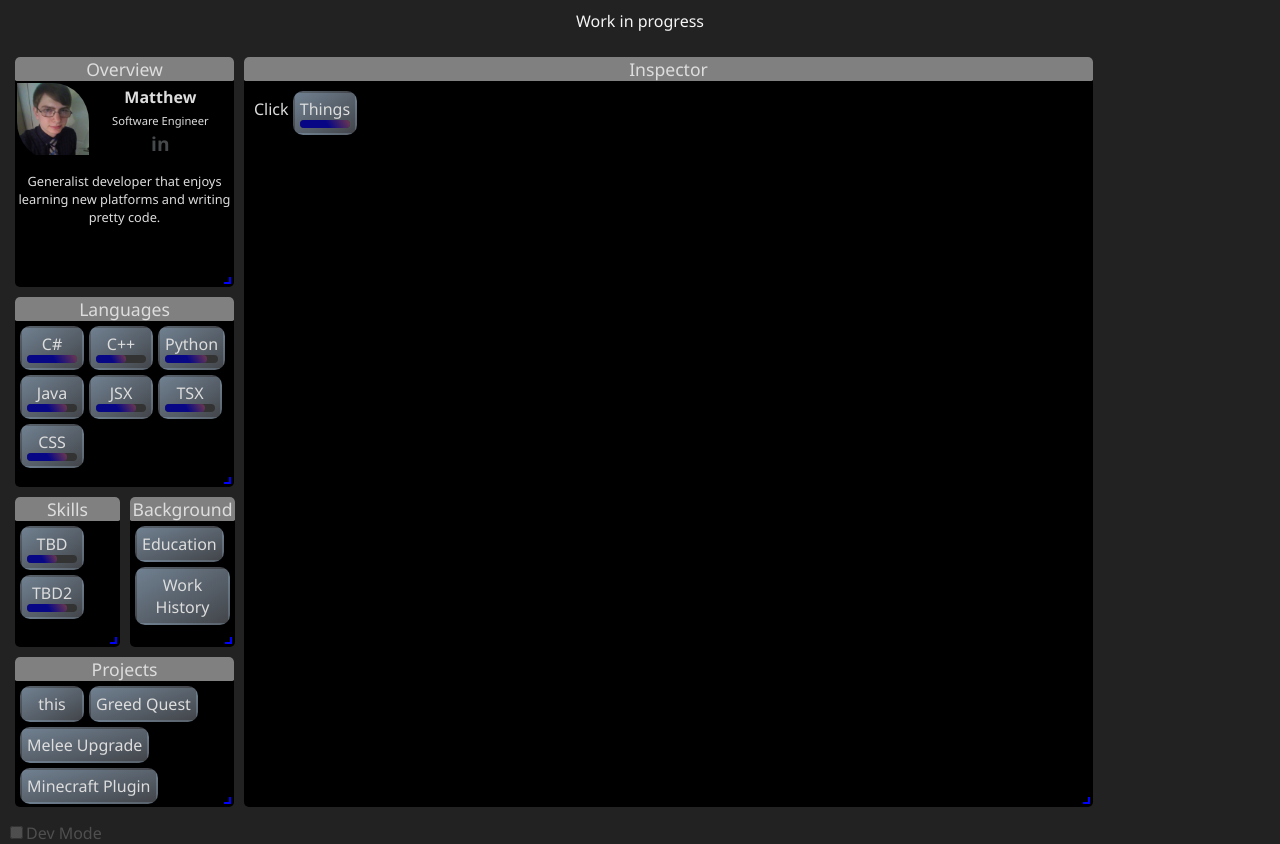
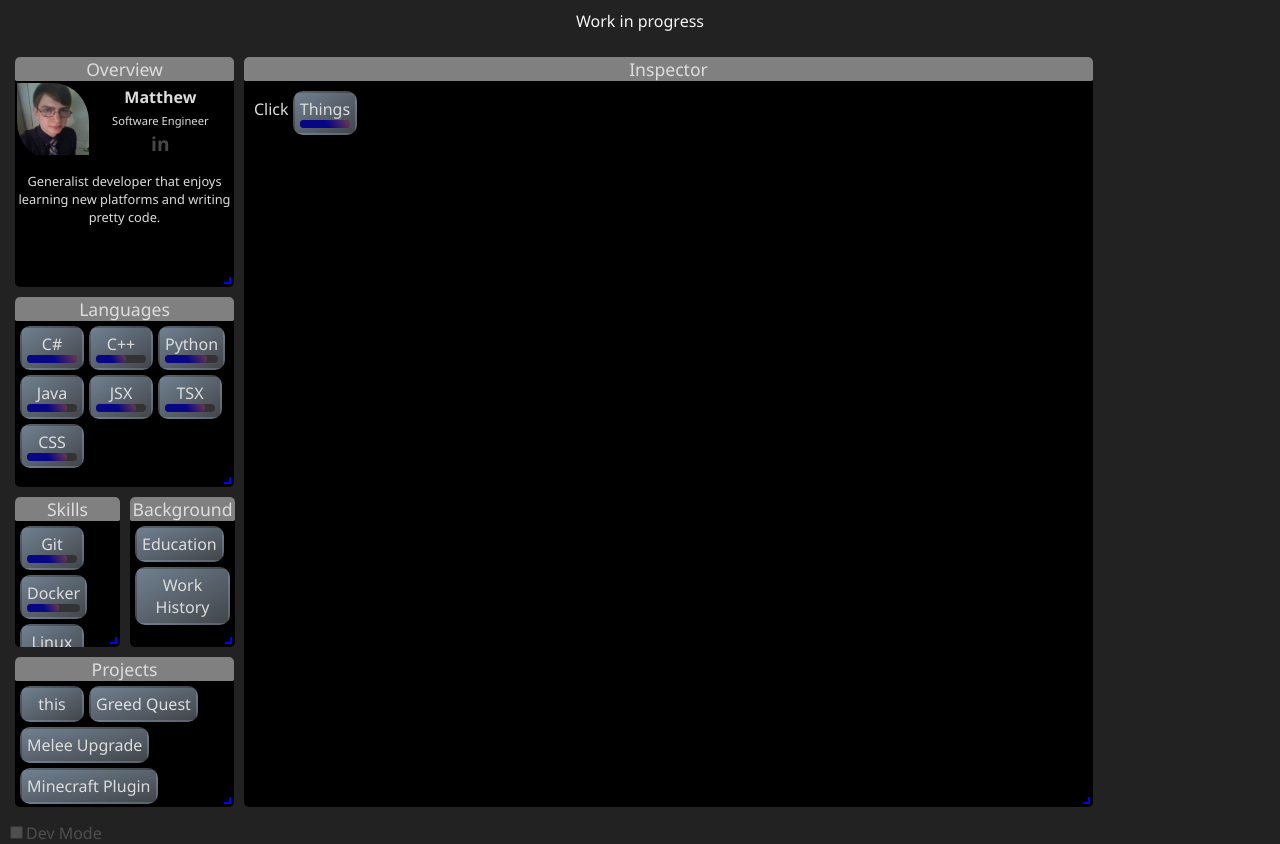
Before and after one commit to Mathalous/Mathalous.github.io, a React (Create React App) app: page / in a window 1280 px wide. Built offline with nearby package versions, Linux system fonts and the light colour scheme.

Commit message:
adding a few basic skills

```diff
--- a/src/components/widgets/sub-components/GenericFallback.tsx
+++ b/src/components/widgets/sub-components/GenericFallback.tsx
@@ -2,8 +2,8 @@ import React from "react";
 import { NamedNodeProps } from "./ItemNode";
 
 export function GenericFallback(props:NamedNodeProps){
-  return <div style={{textAlign:'center'}}>
-      <h3>{props.item.name}</h3>
+  return <div >
+      <h3 style={{textAlign:'center'}}>{props.item.name}</h3>
       <p>
         {props.item.description}
       </p>
--- a/src/constants/Data.tsx
+++ b/src/constants/Data.tsx
@@ -18,8 +18,13 @@ export const Data : IConfig = {
     {name:"CSS",    level:4,  description:'Web styling using .css files'},
   ],
   [ConfigNames.Skills]:[
-    {name:"TBD",    level:3,  description:'N/A'},
-    {name:"TBD2",   level:4,  description:'N/A'},
+    {name:"Git",    level:4,  description:'I have used git and similar version control solutions long enough to be familiar with common use cases. I know enough to know there is much more to learn for specific situations but haven\'t had the need to master them.'},
+    {name:"Docker",   level:3,  description:'I have written a few Dockerfiles and docker-compose files involving shared volumes and networks.'},
+    {name:"Linux",   level:3,  description:'Linux has been a blast. I\'ve only used it for around a year, but am enjoying the simplicity using commands. While I still have much to learn, I am comfortable doing most common tasks.'},
+    {name:"OOP",   level:4,  description:'Object-Oriented programming is the default. While I would argue that there are times when functional programming makes more since, wraping that in an object is often easier for other developers use.'},
+    {name:"React", level:4, description:"I am comfortable using react for common use cases. Creating components, pulling dependencies into props, and UseState is second nature. I have less frequently created custom hooks, but know there is much more advanced usage."}
+
+
   ],
   [ConfigNames.Projects]:[
     {name:'this',             description:'This website was created with react and typescript. The responsive widgets are made using the react-grid-layouts package.'},
```
